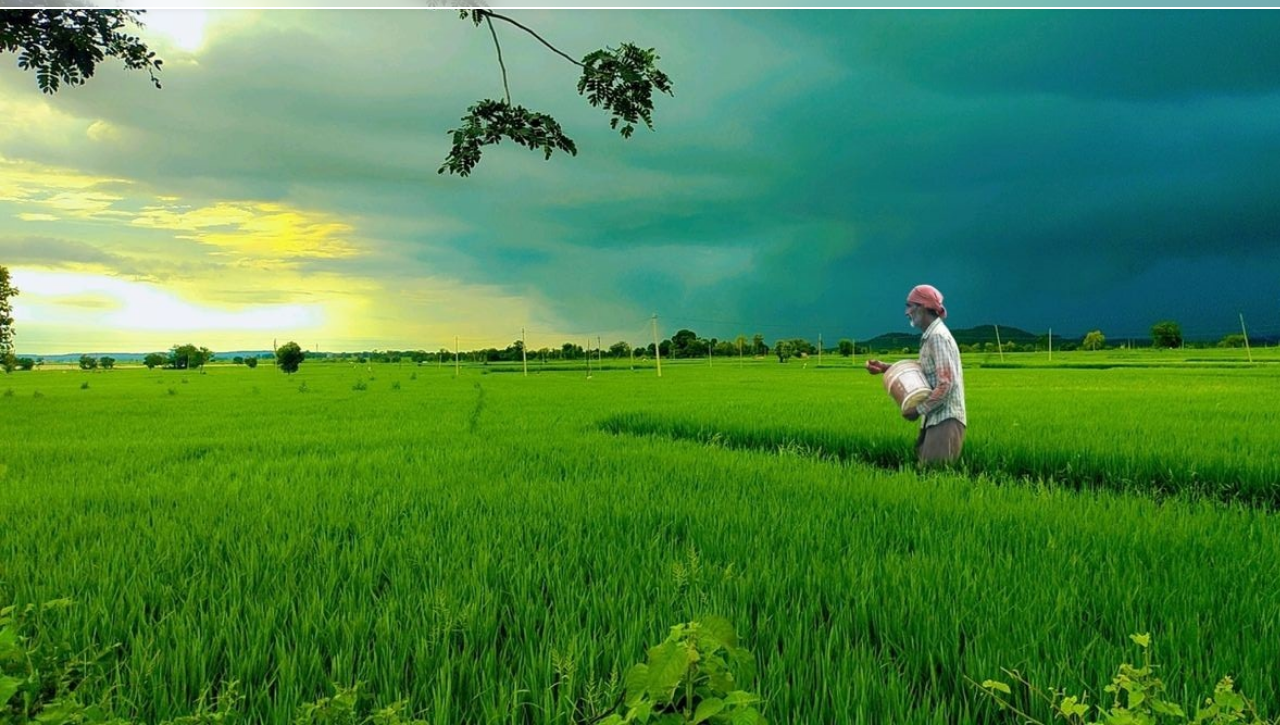
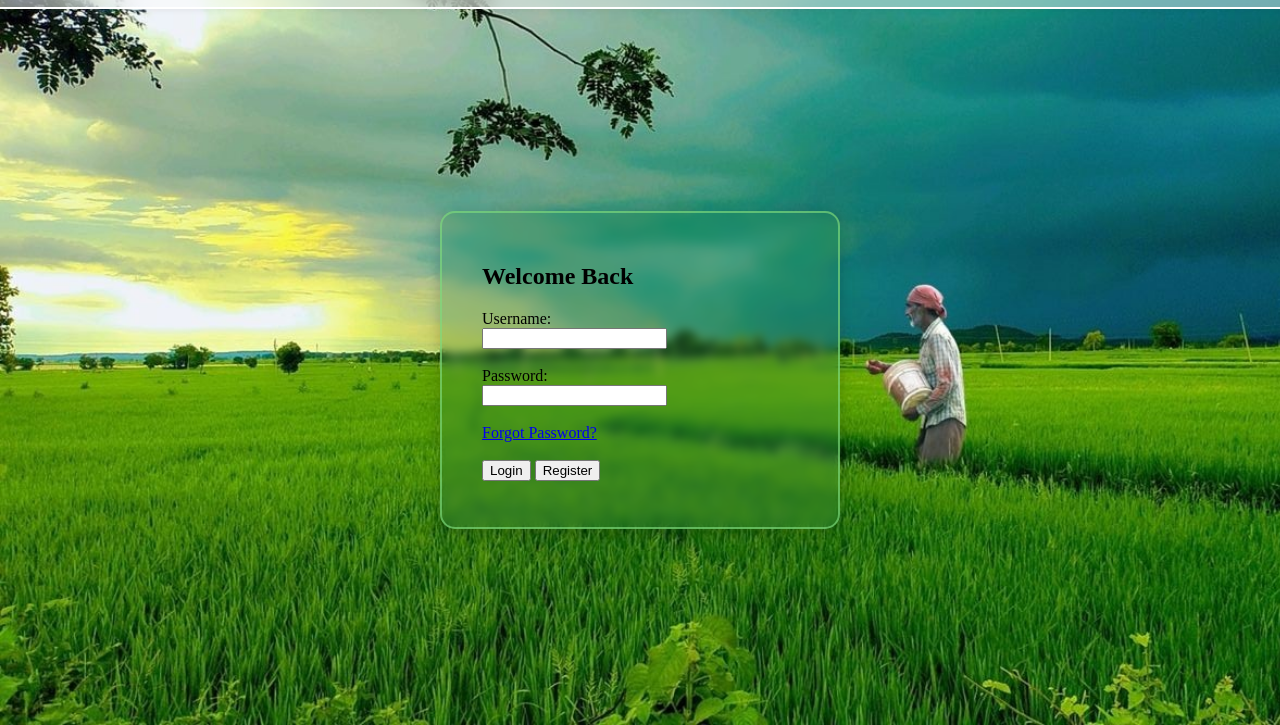
Before and after one commit to janithm06/project_saruketha, a plain HTML site: page farmer_login.html in a window 1280 px wide. Shown: the part 75-800 px from the top of the page. Drawn offline with Linux system fonts and the light colour scheme.

Commit message:
Added login Portal

```diff
--- /dev/null
+++ b/CSS/login.css
@@ -0,0 +1,18 @@
+.login-box01{
+    display: flex;
+    justify-content: center;
+    align-items: center;
+    min-height: calc(100vh - 90px);
+    padding: 20px;
+}
+
+.login-box02 {
+    background-color: #308f4b40;
+    padding: 30px 40px;
+    border-radius: 15px;
+    width: 100%;
+    max-width: 400px;
+    box-shadow: 0 4px 15px rgba(0, 0, 0, 0.2);
+    backdrop-filter: blur(5px);
+    border: 2px solid #80dc7da5;
+}
--- a/farmer_login.html
+++ b/farmer_login.html
@@ -1,8 +1,9 @@
 <DOCTYPE html>
 <html>
 <head>
-<title>AgroMart.lk</title>
+<title>Login</title>
 <link rel="stylesheet" href="CSS/main.css">
+<link rel="stylesheet" href="CSS/login.css">
 </head>
 <body>
 <header class="navbar">
@@ -10,14 +11,31 @@
         <img src="Assests/logo.png" alt="Logo" class="logo">
     </div>
         <ul class="nav-links">
-            <li><a href="#home" class="active">Home</a></li>
-            <li><a href="#alerts">Alerts</a></li>
-            <li><a href="#markets">Markets</a></li>
-            <li><a href="#about">About Us</a></li>
+            <li><a href="index.html#home" class="active">Home</a></li>
+            <li><a href="index.html#alerts">Alerts</a></li>
+            <li><a href="index.html#markets">Markets</a></li>
+            <li><a href="index.html#about">About Us</a></li>
             <li><a href="farmer_login.html" class="login">Login</a></li>
             <li><a href="farmer_register.html" class="register">Register</a></li>
         </ul>
 </header>
+<div class="login-box01">
+    <div class="login-box02">
+        <h2>Welcome Back</h2>
+        <form action="farmer_login.php" method="post">
+            <label for="username">Username:</label><br />
+            <input type="text" id="username" name="username" required><br /><br />
+
+            <label for="password">Password:</label><br />
+            <input type="password" id="password" name="password" required><br /><br />
+
+            <a href="forgot_password.html">Forgot Password?</a><br /><br />
+
+            <input type="submit" value="Login">
+            <input type="button" value="Register" onclick="window.location.href='farmer_register.html'">
+        </form>
+    </div>
+</div>
 
 
 
```
